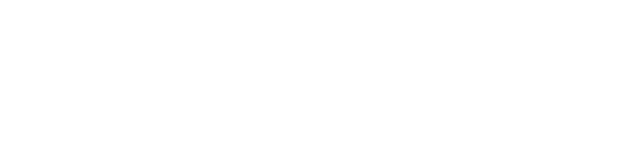
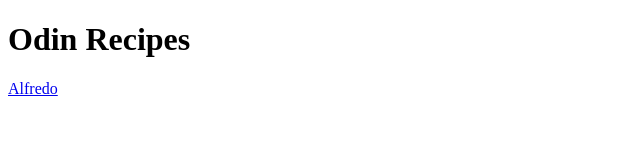
Before and after one commit to johnlmiranda/odin-recipes, a plain HTML site: page index.html in a window 1280 px wide. Shown: the whole page, without its empty margins (0-640 px from the left). Drawn offline with Linux system fonts and the light colour scheme.

Commit message:
Added Alfredo link to index.html

```diff
--- a/index.html
+++ b/index.html
@@ -7,6 +7,7 @@
     <title>Document</title>
 </head>
 <body>
-
+    <h1>Odin Recipes</h1>
+        <a href="Alfredo.html">Alfredo</a>
 </body>
 </html>
```
